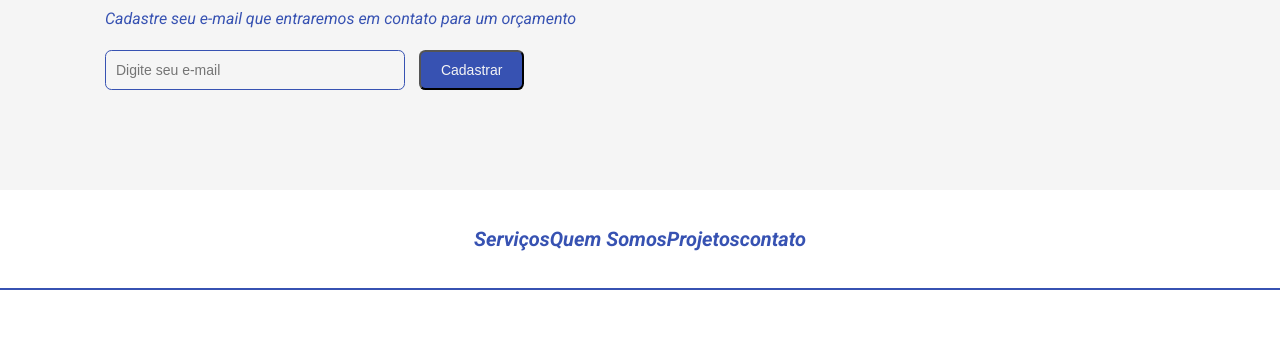
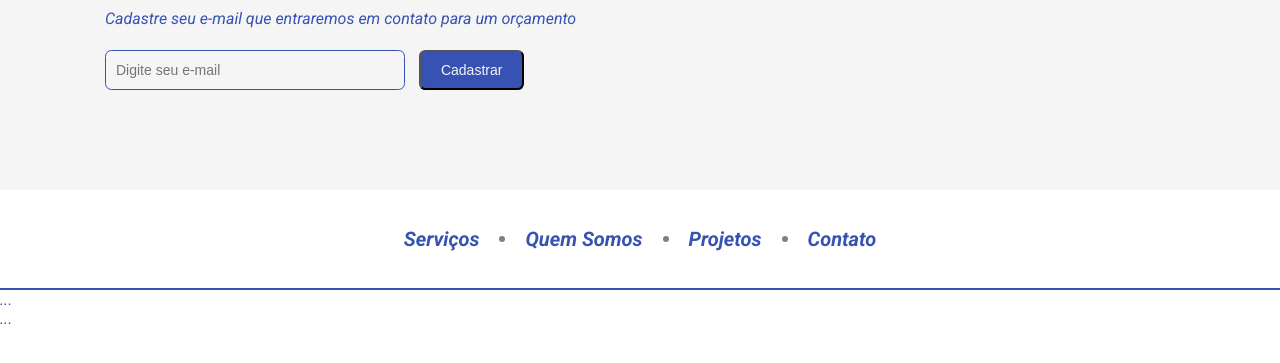
Before and after one commit to GutoAielo/DualMinds, a plain HTML site: page index.html in a window 1280 px wide. Shown: the part 317-680 px from the top of the page. Drawn offline with Linux system fonts and the light colour scheme.

Commit message:
HTML and CSS Update 2

```diff
--- a/assets/CSS/mainstyle.css
+++ b/assets/CSS/mainstyle.css
@@ -87,7 +87,7 @@ header {
   background-size: 100% auto;
 }
 
-/************ SECTION INFO*********************/
+/************ SECTION INFO *********************/
 
 .info {
   height: 100px;
@@ -101,4 +101,21 @@ header {
   font-size: 20px;
   font-weight: bold;
   color: var(--primary-color);
+  margin: 0 10px;
 }
+
+.info__text-circle {
+  width: 6px;
+  height: 6px;
+  background-color: grey;
+  border-radius: 50%;
+  margin: 0 10px;
+}
+
+/************ SECTION INSTRUCTIONS *********************/
+
+/************ SECTION FOOTER *********************/
+footer {
+  background-color: lightblack;
+  height: 200px;
+}
--- a/index.html
+++ b/index.html
@@ -31,9 +31,18 @@
     </section>
     <section class="info">
       <div class="info__text">Serviços</div>
+      <div class="info__text-circle"></div>
       <div class="info__text">Quem Somos</div>
+      <div class="info__text-circle"></div>
       <div class="info__text">Projetos</div>
-      <div class="info__text">contato</div>
+      <div class="info__text-circle"></div>
+      <div class="info__text">Contato</div>
     </section>
+    <section class="instructions">
+      ...
+    </section>
+    <footer>
+      ...
+    </footer>
   </body>
 </html>
```
